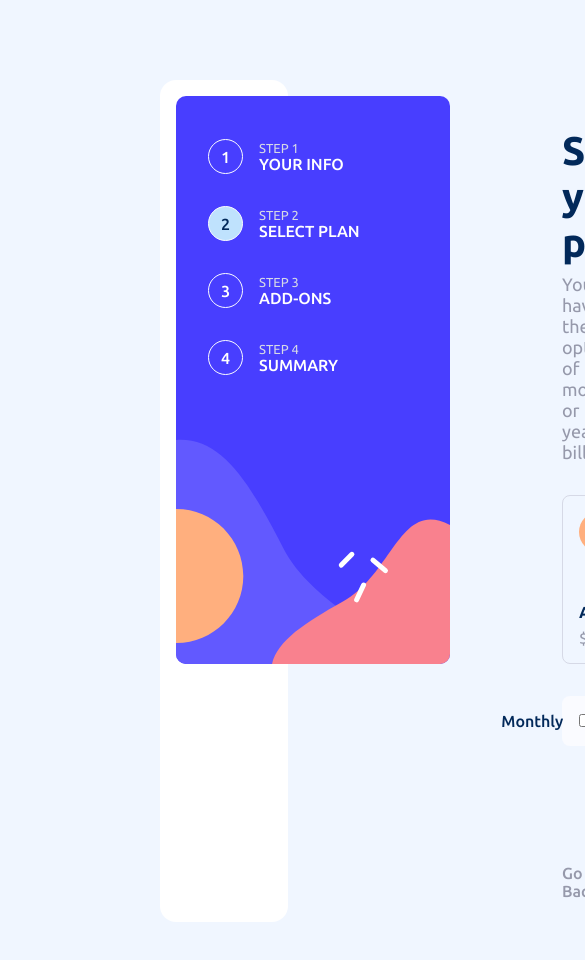
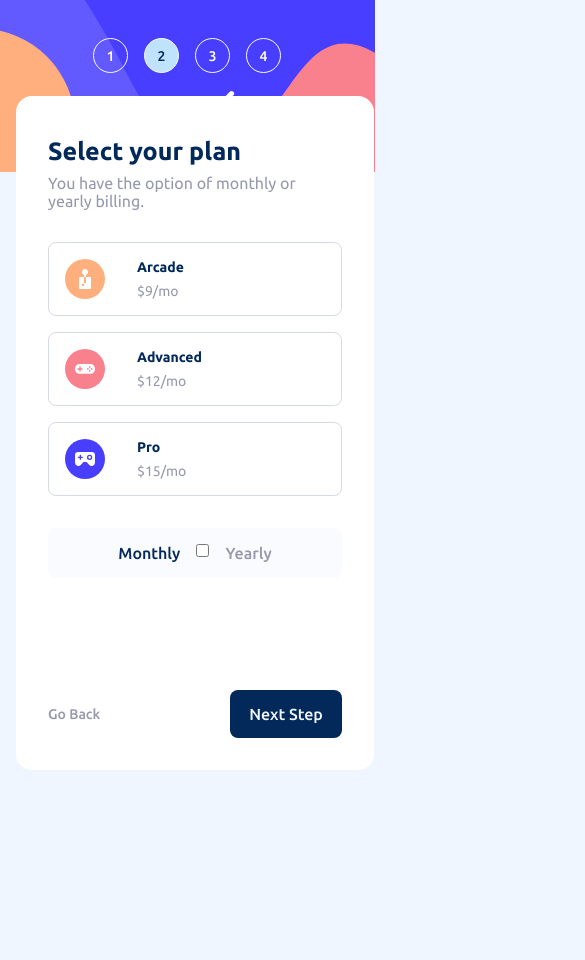
Before and after one commit to omolute/multi-step-form-main, a plain HTML site: page multi-step2.html in a window 390 px wide. Shown: the top 960 px of the page, 585 px wide, since content can reach past the window. After the commit the page ends 844 px from the top, so only its background shows below. Drawn offline with Linux system fonts and the light colour scheme.

Commit message:
designed the mobile view

```diff
--- a/multi-step.css
+++ b/multi-step.css
@@ -115,14 +115,12 @@ input{
     padding: 0.5rem;
     color: var(--marine-blue);
     font-size: medium;
-    font-weight: 700;
 }
 input:focus{
     outline: none;
     border: 1px solid var(--purplish-blue);
 }
 ::placeholder{
-    font-weight: 500;
     color: var(--cool-gray);
     font-size: medium;
 }
@@ -145,5 +143,36 @@ button:hover{
 button:active{
     background-color: var(--purplish-blue);
 }
-@media(max-width:375px){
+@media(max-width:480px){
+    body{
+        padding: 1rem;
+        background-image:url('./assets/images/bg-sidebar-mobile.svg') ;
+        background-repeat: no-repeat;
+        font-size: 14px;
+    }
+    .main-container{
+        margin-top: 5rem;
+        width: 100%;
+        display: block;
+        padding: 2rem;
+    }
+    .dext_image{
+        display: none;
+    }
+    .page-1 h1{
+        font-size: 25px;
+    }
+    .page-1 p{
+        font-size: 16px;
+    }
+    .sidebar-info{
+        margin-top: -5.6rem;
+        margin-bottom: 0rem;
+        margin-left: 0rem;
+        justify-content: center;
+        display: flex;
+    }
+    .step-texts p{
+        display: none;
+    }
 }
--- a/multi-step2.css
+++ b/multi-step2.css
@@ -156,3 +156,48 @@ body{
 .nav a:nth-of-type(2):active{
     background-color: var(--purplish-blue);
 }
+@media(max-width:480px){
+    body{
+        padding: 1rem;
+        background-image:url('./assets/images/bg-sidebar-mobile.svg') ;
+        background-repeat: no-repeat;
+        font-size: 14px;
+    }
+    .main-container{
+        margin-top: 5rem;
+        width: 100%;
+        display: block;
+        padding: 2rem;
+    }
+    .dext_image{
+        display: none;
+    }
+    .sidebar-info{
+        margin-top: -5.6rem;
+        margin-bottom: 0rem;
+        margin-left: 0rem;
+        justify-content: center;
+        display: flex;
+    }
+    .step-texts p{
+        display: none;
+    }
+    .page-2 > h1{
+        font-size: 25px;
+    }
+    .page-2 > p{
+        font-size: 16px;
+    }
+    .plans{
+        flex-direction: column;
+    }
+    .plan-style{
+        display: flex;
+        align-items: center;
+        width: 100%;
+        gap: 2rem;
+    }
+    .plan-style img{
+        margin-bottom: 0;
+    }
+}
--- a/multi-step2.html
+++ b/multi-step2.html
@@ -10,7 +10,7 @@
 <body>
     <section class="main-container">
         <div>
-            <img src="./assets/images/bg-sidebar-desktop.svg" alt="">
+            <img class="dext_image" src="./assets/images/bg-sidebar-desktop.svg" alt="">
             <div class="sidebar-info">
                 <div class="step">
                     <div class="circle">1</div>
@@ -48,18 +48,24 @@
             <div class="plans">
                 <div class="plan-style">
                     <img src="./assets/images/icon-arcade.svg" alt="">
+                    <div>
                         <p>Arcade</p>
                         <p>$9/mo</p>
                     </div>
+                </div>
                 <div class="plan-style">
                     <img src="./assets/images/icon-advanced.svg" alt="">
+                    <div>
                         <p>Advanced</p>
                         <p>$12/mo</p>
                     </div>
+                </div>
                 <div class="plan-style">
                     <img src="./assets/images/icon-pro.svg" alt="">
+                    <div>
                         <p>Pro</p>
                         <p>$15/mo</p>
+                    </div>
                 </div>
             </div>
             <div class="plan-type">
--- a/multi-step3.css
+++ b/multi-step3.css
@@ -152,3 +152,51 @@ body{
 .nav a:nth-of-type(2):active{
     background-color: var(--purplish-blue);
 }
+@media(max-width:480px){
+    body{
+        padding: 1rem;
+        background-image:url('./assets/images/bg-sidebar-mobile.svg') ;
+        background-repeat: no-repeat;
+        font-size: 14px;
+    }
+    .main-container{
+        margin-top: 5rem;
+        width: 100%;
+        display: block;
+        padding: 2rem;
+    }
+    .dext_image{
+        display: none;
+    }
+    .sidebar-info{
+        margin-top: -5.6rem;
+        margin-bottom: 0rem;
+        margin-left: 0rem;
+        justify-content: center;
+        display: flex;
+    }
+    .step-texts p{
+        display: none;
+    }
+    .page-3 > h1{
+        font-size: 25px;
+    }
+    .page-3 > p{
+        font-size: 16px;
+    }
+    .add-options{
+        display: flex;
+        padding: 1rem;
+    }
+    .add-options input{
+        width: 5%;
+        height: 15px;
+        width: 15px;
+    }
+    .add-options div{
+        width: 70%;
+    }
+    .add-options > p{
+        width: 10%;
+    }
+}
--- a/multi-step4.css
+++ b/multi-step4.css
@@ -165,3 +165,42 @@ body{
 .nav a:nth-of-type(2):active{
     background-color: var(--pastel-blue);
 }
+@media(max-width:480px){
+    body{
+        padding: 1rem;
+        background-image:url('./assets/images/bg-sidebar-mobile.svg') ;
+        background-repeat: no-repeat;
+        font-size: 14px;
+    }
+    .main-container{
+        margin-top: 5rem;
+        width: 100%;
+        display: block;
+        padding: 2rem;
+    }
+    .dext_image{
+        display: none;
+    }
+    .sidebar-info{
+        margin-top: -5.6rem;
+        margin-bottom: 0rem;
+        margin-left: 0rem;
+        justify-content: center;
+        display: flex;
+    }
+    .step-texts p{
+        display: none;
+    }
+    .nav{
+        margin-top: 3rem;
+    }
+    .page-4 > h1{
+        font-size: 25px;
+    }
+    .page-4 > p{
+        font-size: 16px;
+    }
+    .total p:nth-of-type(2){
+        font-size: 16px;
+    }
+}
--- a/multi-step5.css
+++ b/multi-step5.css
@@ -88,3 +88,33 @@ body{
     font-weight: 500;
     line-height: 25px;
 }
+@media(max-width:480px){
+    body{
+        padding: 1rem;
+        background-image:url('./assets/images/bg-sidebar-mobile.svg') ;
+        background-repeat: no-repeat;
+        font-size: 14px;
+    }
+    .main-container{
+        margin-top: 5rem;
+        width: 100%;
+        display: block;
+        padding: 2rem;
+    }
+    .dext_image{
+        display: none;
+    }
+    .sidebar-info{
+        margin-top: -5.6rem;
+        margin-bottom: 0rem;
+        margin-left: 0rem;
+        justify-content: center;
+        display: flex;
+    }
+    .step-texts p{
+        display: none;
+    }
+    .closing{
+        padding: 3rem 1rem;
+    }
+}
```
Also changed, not shown: index.html (+1 -1 lines), multi-step3.html (+1 -1 lines), multi-step4.html (+1 -1 lines), multi-step5.html (+1 -1 lines). Lines whose indentation alone changed are shown as unchanged.
